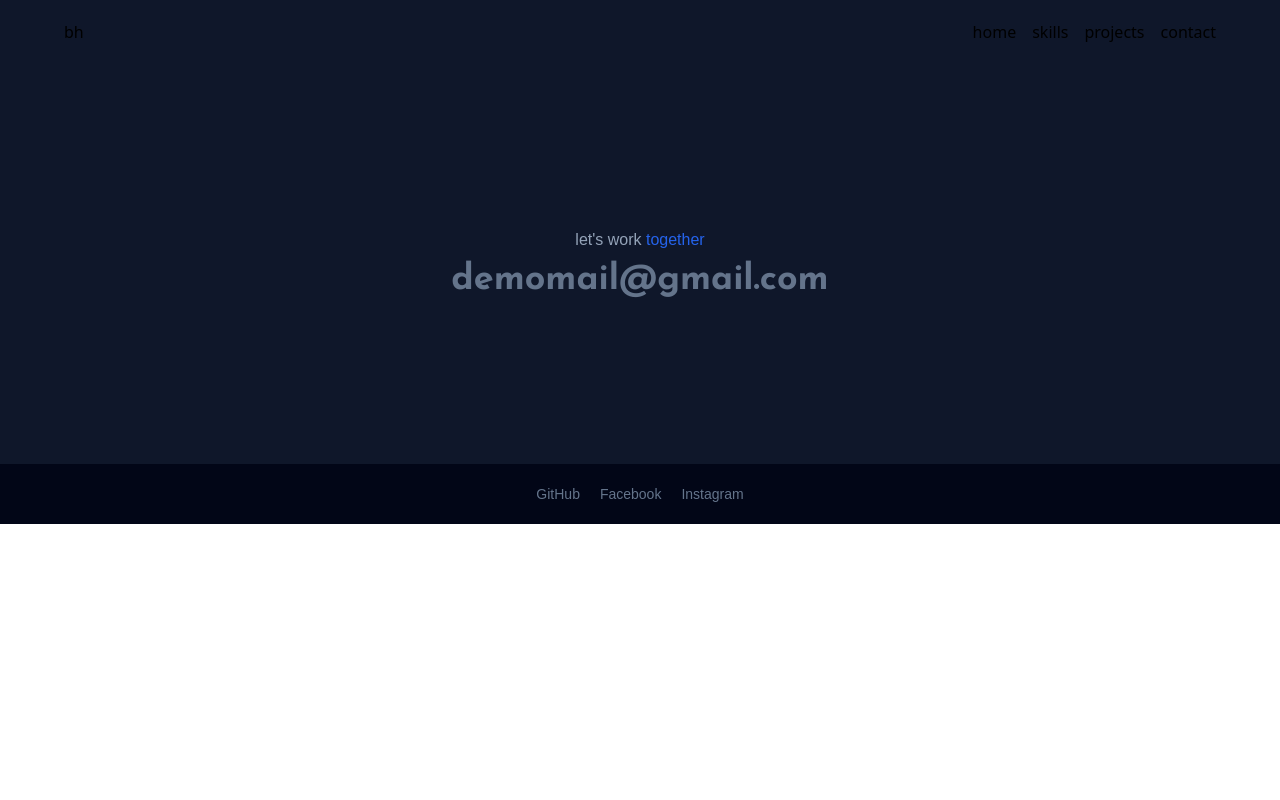
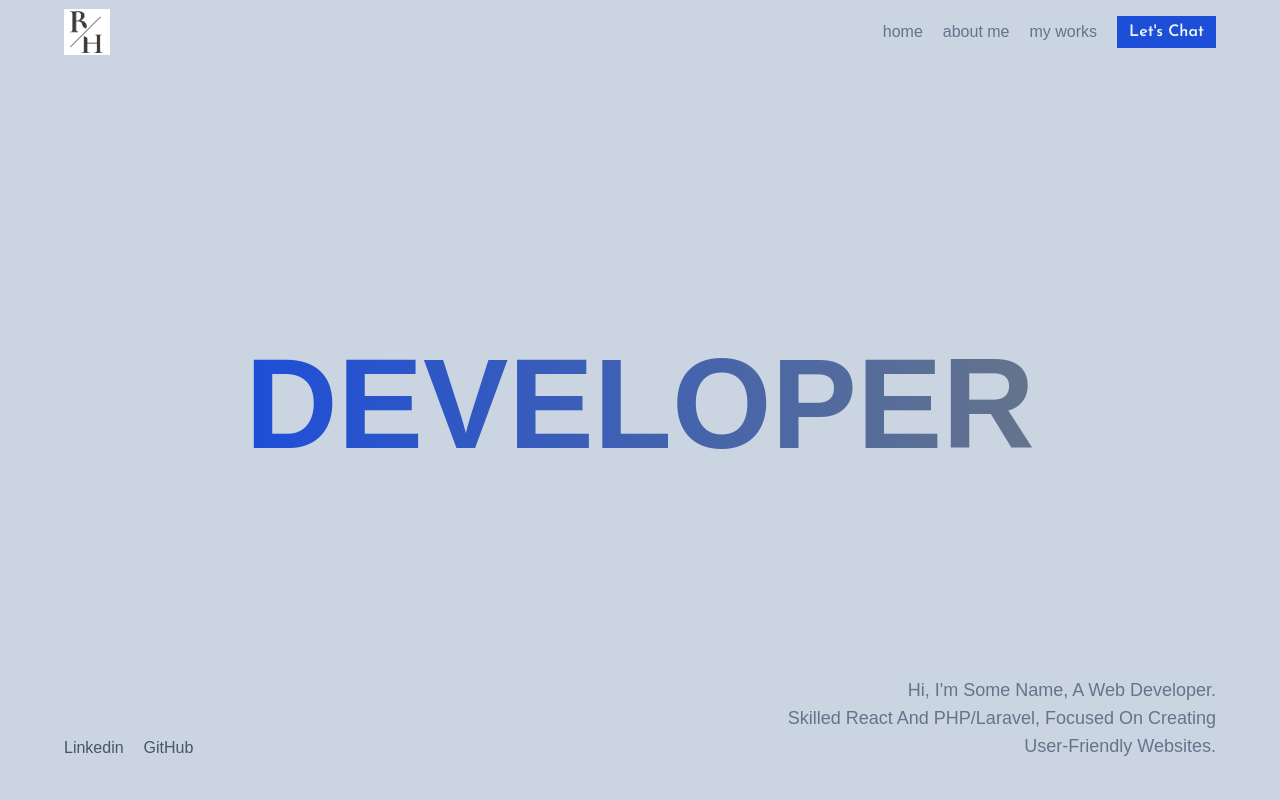
Before and after one commit to strengerx/portfolio, a React (Vite) app: page / in a window 1280 px wide. Shown: the top 800 px of the page. Built offline with nearby package versions, Linux system fonts and the light colour scheme; a web font is replaced by a local one.

Commit message:
created her

```diff
--- a/package.json
+++ b/package.json
@@ -10,6 +10,7 @@
     "preview": "vite preview"
   },
   "dependencies": {
+    "framer-motion": "^11.1.3",
     "react": "^18.2.0",
     "react-dom": "^18.2.0"
   },
--- a/src/App.css
+++ b/src/App.css
@@ -1 +1,21 @@
 @import url('https://fonts.googleapis.com/css2?family=Josefin+Sans:wght@100..700&family=Proza+Libre:ital,wght@0,400;0,500;0,600;0,700;0,800;1,400;1,500;1,600;1,700;1,800&display=swap');
+
+::-webkit-scrollbar {
+    width: 3px;
+}
+
+/* Track */
+::-webkit-scrollbar-track {
+    background: #0f172a;
+}
+
+/* Handle */
+::-webkit-scrollbar-thumb {
+    background: #64748b;
+    border-radius: 50px;
+}
+
+/* Handle on hover */
+::-webkit-scrollbar-thumb:hover {
+    background: #0369a1;
+}
--- a/src/App.jsx
+++ b/src/App.jsx
@@ -1,14 +1,15 @@
 import './App.css'
 import Footer from './components/footer/Footer'
 import Header from './components/header/Header'
+import Hero from './sections/hero/Hero'
 
 function App() {
 
+  document.getElementById("root").classList.add("bg-slate-300")
   return (<>
-    <div className="bg-slate-900">
-      <Header />
-      <Footer />
-    </div>
+    <Header />
+    <Hero />
+    <Footer />
   </>)
 }
 
--- a/src/components/header/Header.jsx
+++ b/src/components/header/Header.jsx
@@ -1,16 +1,21 @@
 import "./header.css"
+import logo from "../../assets/bh.png"
 
 const Header = () => {
     return (<>
-        <header className="w-full h-auto sticky top-0">
+        <header id="header" className="w-full h-auto sticky top-0 z-50">
             <div className="w-min/90 m-auto flex justify-between items-center h-16">
-                <a href="">bh</a>
-                <ul className="flex gap-4">
-                    <li><a href="">home</a></li>
-                    <li><a href="">skills</a></li>
-                    <li><a href="">projects</a></li>
-                    <li><a href="">contact</a></li>
-                </ul>
+                <a href=""><img className="w-[46px]" src={logo} alt="" /></a>
+                <nav className="flex gap-5 items-center">
+                    <div className="hidden md:block">
+                        <ul className="flex gap-5 font-proza">
+                            <li><a className=" lowercase text-slate-500" href="#header">home</a></li>
+                            <li><a className=" lowercase text-slate-500" href="">about me</a></li>
+                            <li><a className=" lowercase text-slate-500" href="">my works</a></li>
+                        </ul>
+                    </div>
+                    <a className="font-jose px-3 py-1 capitalize font-semibold bg-blue-700 text-slate-100" href="">let&apos;s chat</a>
+                </nav>
             </div>
         </header>
     </>)
--- /dev/null
+++ b/src/sections/about/About.jsx
@@ -0,0 +1,9 @@
+import "./about.css"
+
+const About = () => {
+    return (
+        <div>About</div>
+    )
+}
+
+export default About
--- /dev/null
+++ b/src/sections/hero/Hero.jsx
@@ -0,0 +1,25 @@
+import "./hero.css"
+
+const Hero = () => {
+    return (<>
+        <section className="w-full">
+            <div className="w-min/90 h-svh/64 py-10 gap-52 m-auto flex justify-end items-center flex-col">
+                <div className="">
+                    <h1 className="md:text-[10vw] text-[15vw] font-proza font-bold uppercase leading-none bg-gradient-to-r from-blue-700 to-slate-500 bg-clip-text text-transparent">developer</h1>
+                    </div>
+           <div className="w-full flex justify-between flex-col-reverse md:flex-row items-end gap-16">
+                <ul className="flex gap-5 justify-start w-full md:w-auto font-proza">
+                    <li><a className="text-slate-600" href="">Linkedin</a></li>
+                    <li><a className="text-slate-600" href="">GitHub</a></li>
+                </ul>
+                <div className="font-proza text-right">
+                    <p className="text-slate-500 capitalize text-lg">Hi, I&apos;m some name, a web developer.</p>
+                    <p className="text-slate-500 capitalize text-lg">Skilled React and PHP/Laravel, focused on creating<br className="hidden md:block"/> user-friendly websites.</p>
+                </div>
+           </div>
+            </div>
+        </section>
+    </>)
+}
+
+export default Hero
--- a/tailwind.config.js
+++ b/tailwind.config.js
@@ -12,6 +12,8 @@ export default {
       },
       width: {
         "min/90": "min(90%,1200px)"
+      }, height: {
+        "svh/64": "calc(100svh - 64px)"
       }
     },
   },
```
Also changed, not shown: src/assets/bh.png (added), src/sections/about/about.css (added), src/sections/hero/hero.css (added), 1 other file (tests, documents, lock files or other folders).
